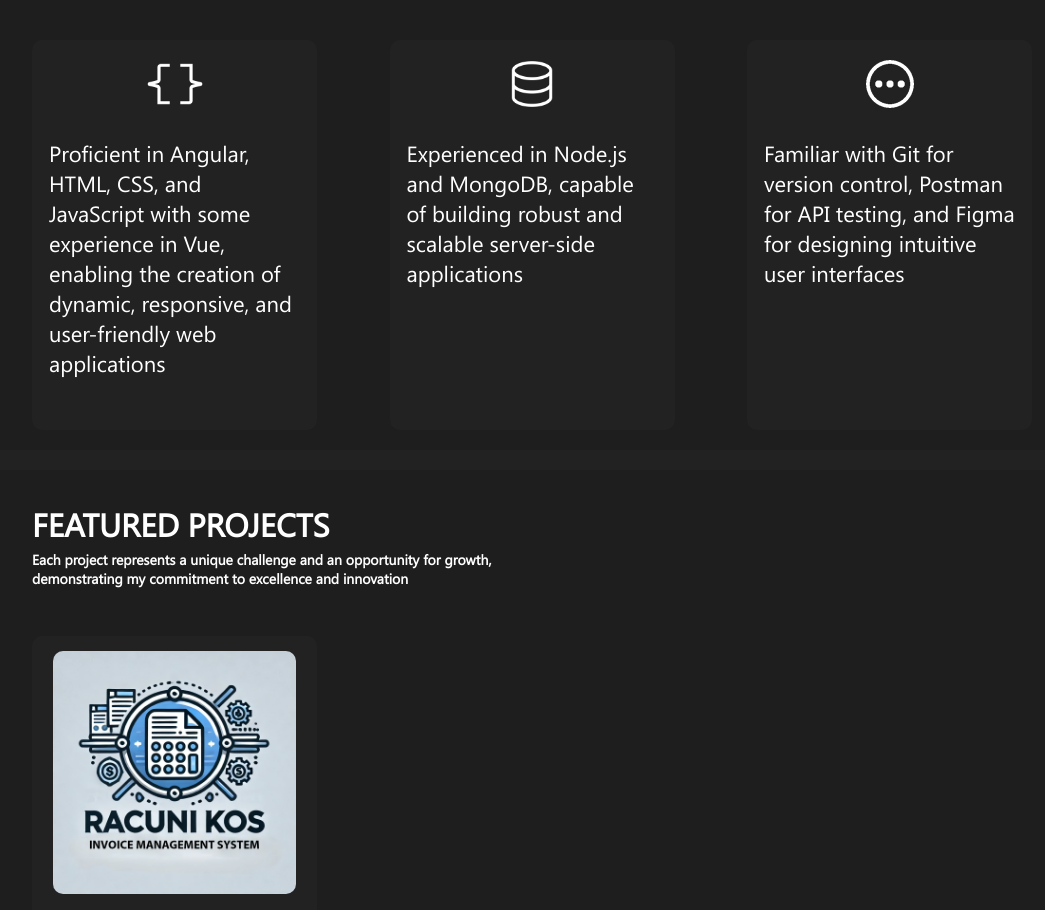
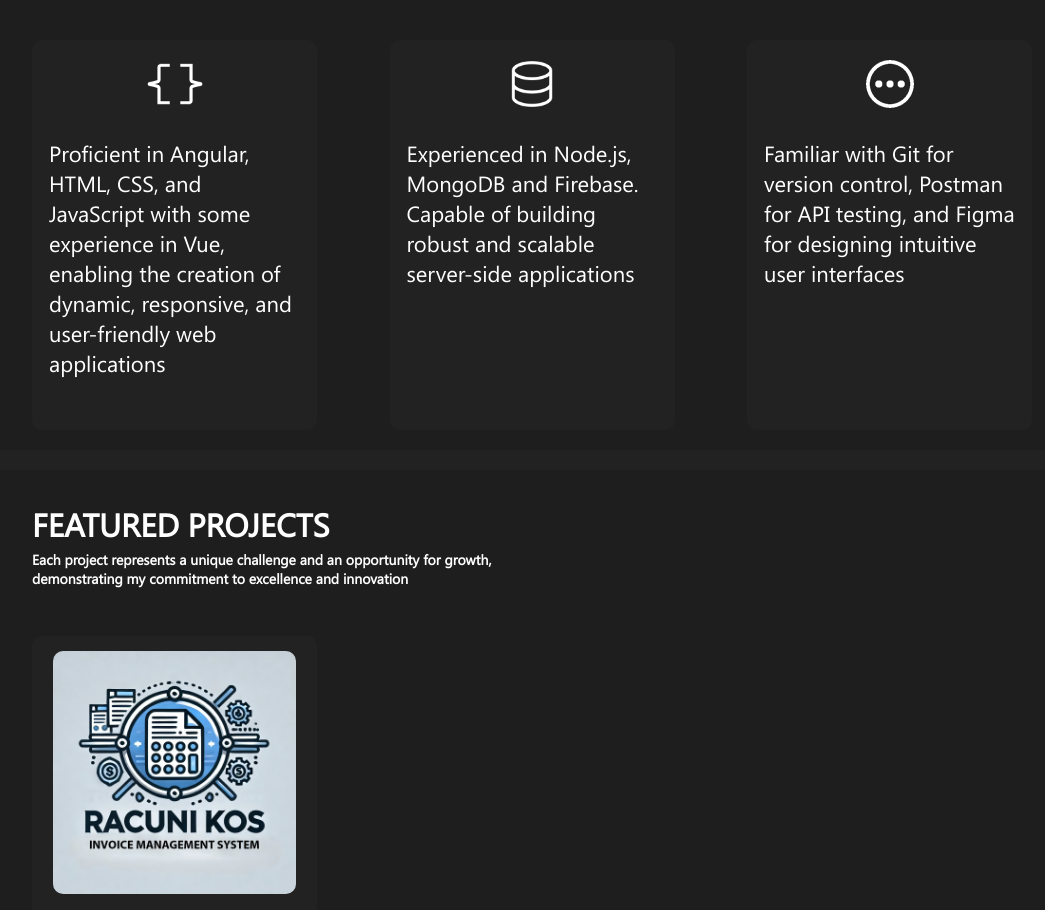
Before and after one commit to kospaolo/portfolio, an Angular app: page /home in a window 1280 px wide. Shown: the part 880-1790 px from the top of the page, without its empty margins (108-1153 px from the left). Built offline with nearby package versions, Linux system fonts and the light colour scheme.

Commit message:
Updated content

```diff
--- a/src/app/home/navbar/navbar.component.ts
+++ b/src/app/home/navbar/navbar.component.ts
@@ -16,7 +16,7 @@ export class NavbarComponent {
   }
 
   scrollToSection(sectionId: string) {
+    this.menuOpen = false;
     this.viewportScroller.scrollToAnchor(sectionId);
-    this.menuOpen = false;
   }
 }
--- a/src/app/home/skills/skills/skills.component.html
+++ b/src/app/home/skills/skills/skills.component.html
@@ -16,7 +16,7 @@
       <div class="skill">
         <img src="assets/icons/backend.png" alt="Backend" />
         <p>
-          Experienced in Node.js and MongoDB, capable of building robust and
+          Experienced in Node.js, MongoDB and Firebase. Capable of building robust and
           scalable server-side applications
         </p>
       </div>
```
Also changed, not shown: 3 other files (tests, documents, lock files or other folders).
